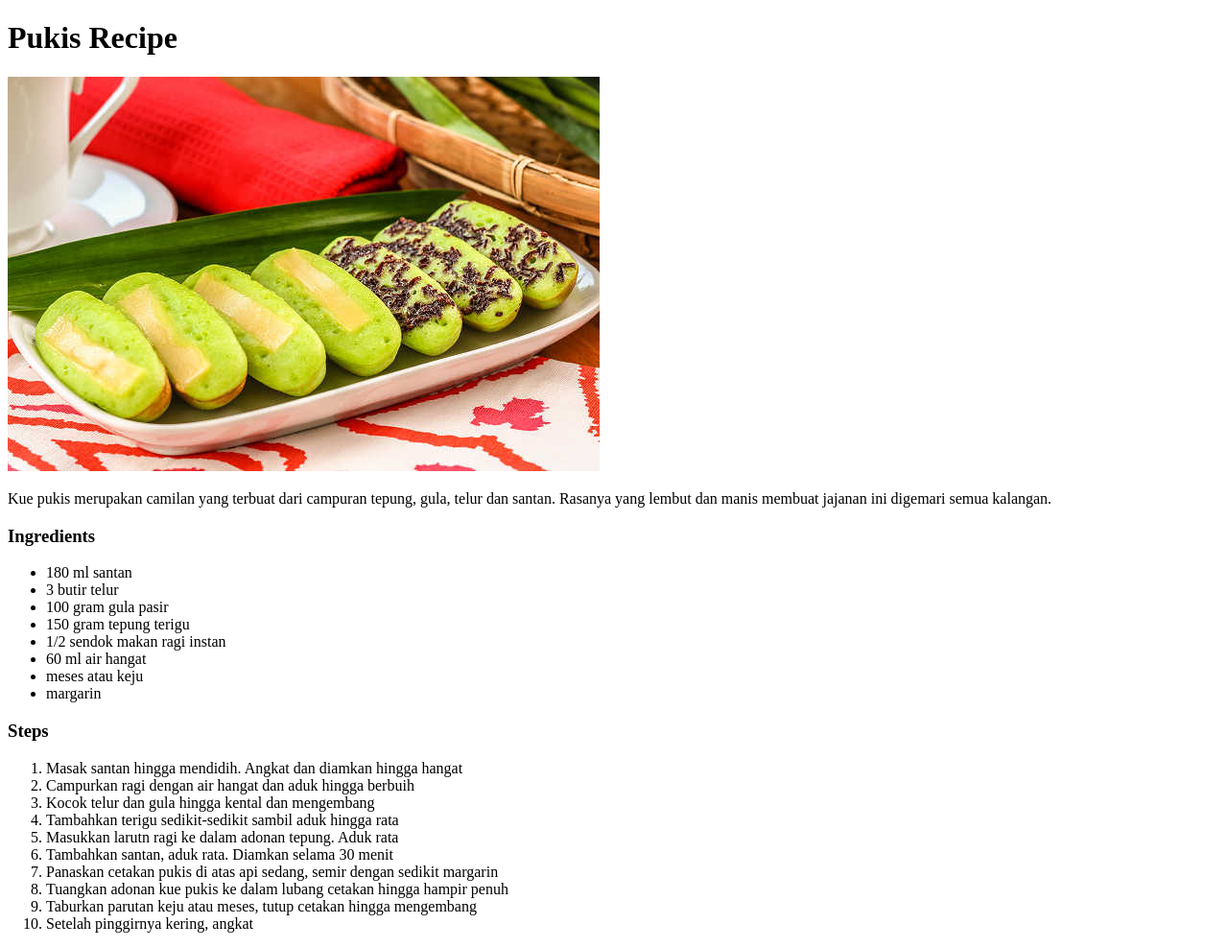
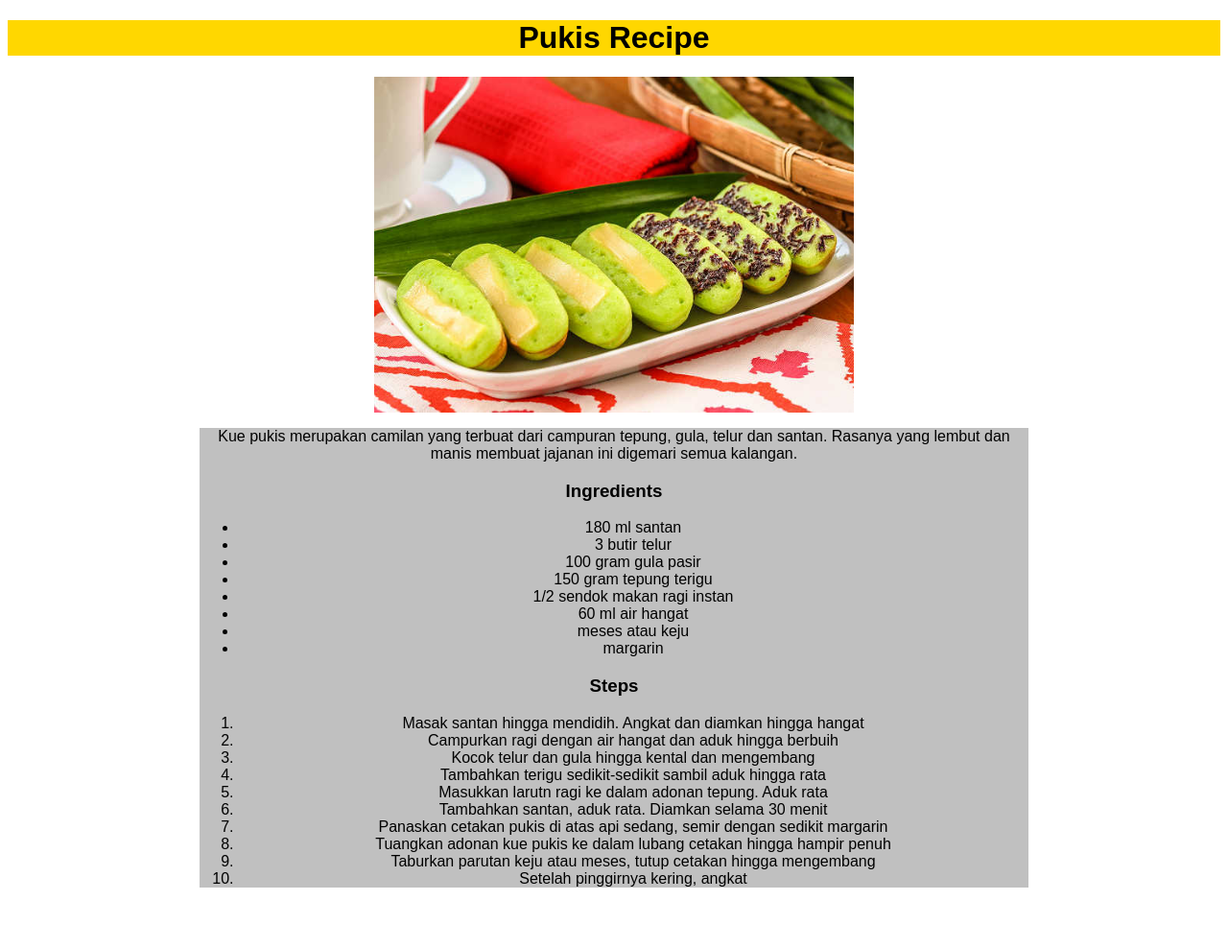
Before and after one commit to putuvandi/odin-recipes, a plain HTML site: page recipes/pukis.html in a window 1280 px wide. Shown: the whole page at 96% size. After the commit the page ends 941 px from the top, so only its background shows below. Drawn offline with Linux system fonts and the light colour scheme.

Commit message:
Add style.css to all recipes

```diff
--- a/recipes/pukis.html
+++ b/recipes/pukis.html
@@ -2,11 +2,14 @@
 <html>
     <head>
         <meta charset="UTF-8">
+        <link rel="stylesheet" href="style.css">
         <title>Pukis Recipe</title>
     </head>
     <body>
         <h1>Pukis Recipe</h1>
-        <img src="../images/pukis.jpg" alt="sweet-pukis">
+        <img src="../images/pukis.jpg" alt="sweet-pukis" class="image">
+
+        <div class="wrapper">
             <p>Kue pukis merupakan camilan yang terbuat dari campuran tepung, gula, telur dan santan. Rasanya yang lembut dan manis membuat jajanan ini digemari semua kalangan.</p>
 
             <h3>Ingredients</h3>
@@ -34,6 +37,6 @@
                 <li>Taburkan parutan keju atau meses, tutup cetakan hingga mengembang</li>
                 <li>Setelah pinggirnya kering, angkat</li>
             </ol>
-
+        </div>
     </body>
 </html>
--- /dev/null
+++ b/recipes/style.css
@@ -0,0 +1,24 @@
+body {
+    font-family: sans-serif;
+}
+
+h1 {
+    text-align: center;
+    background-color: gold;
+}
+
+.image {
+    display: block;
+    margin-left: auto;
+    margin-right: auto;
+    width: 500px;
+    height: 350px;
+}
+
+.wrapper {
+    display: block;
+    margin-left: 200px;
+    margin-right: 200px;
+    background-color: silver;
+    text-align: center;
+}
```
Also changed, not shown: recipes/odading.html (+5 -2 lines), recipes/terang-bulan.html (+5 -2 lines). Lines whose indentation alone changed are shown as unchanged.
